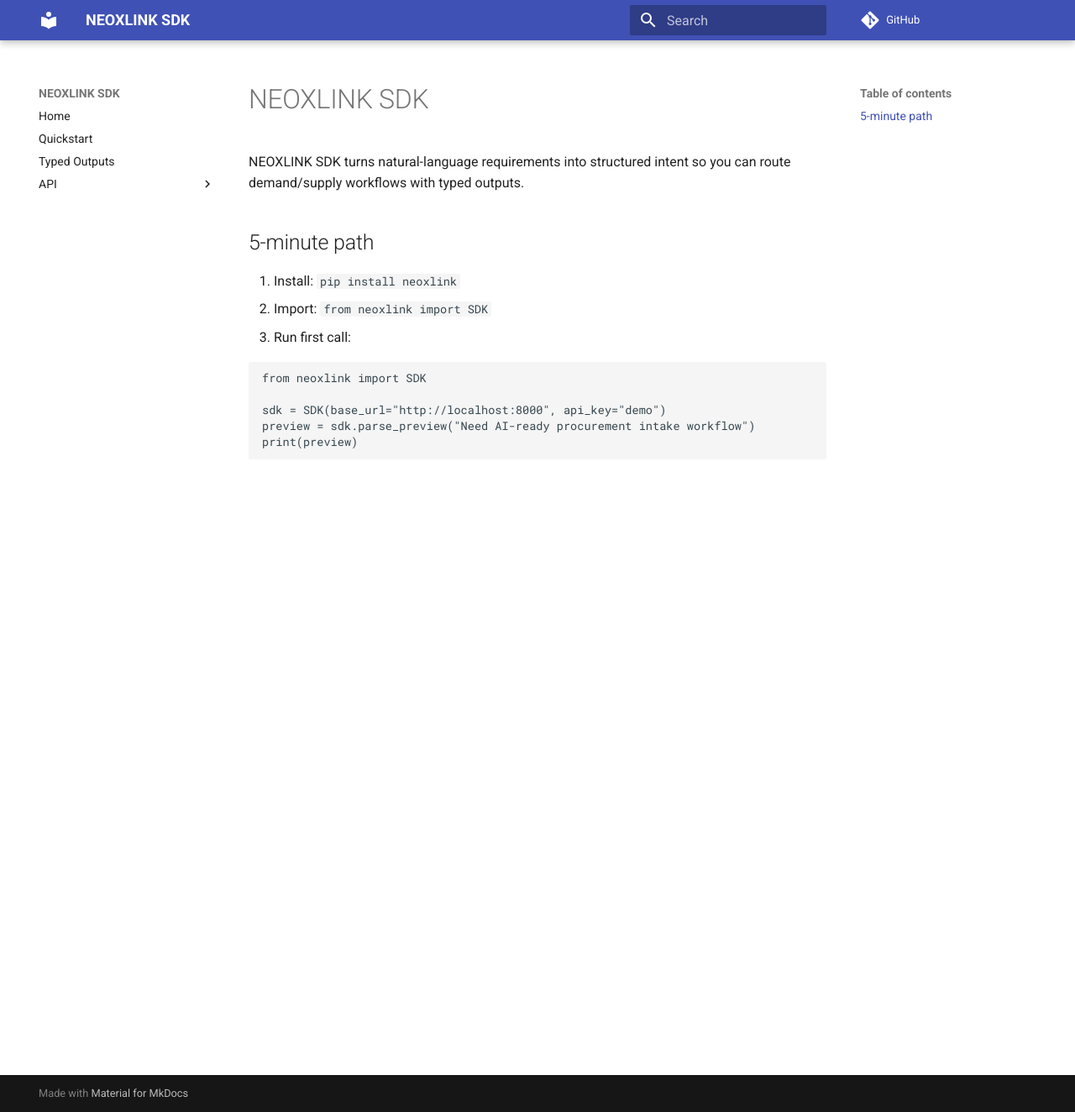
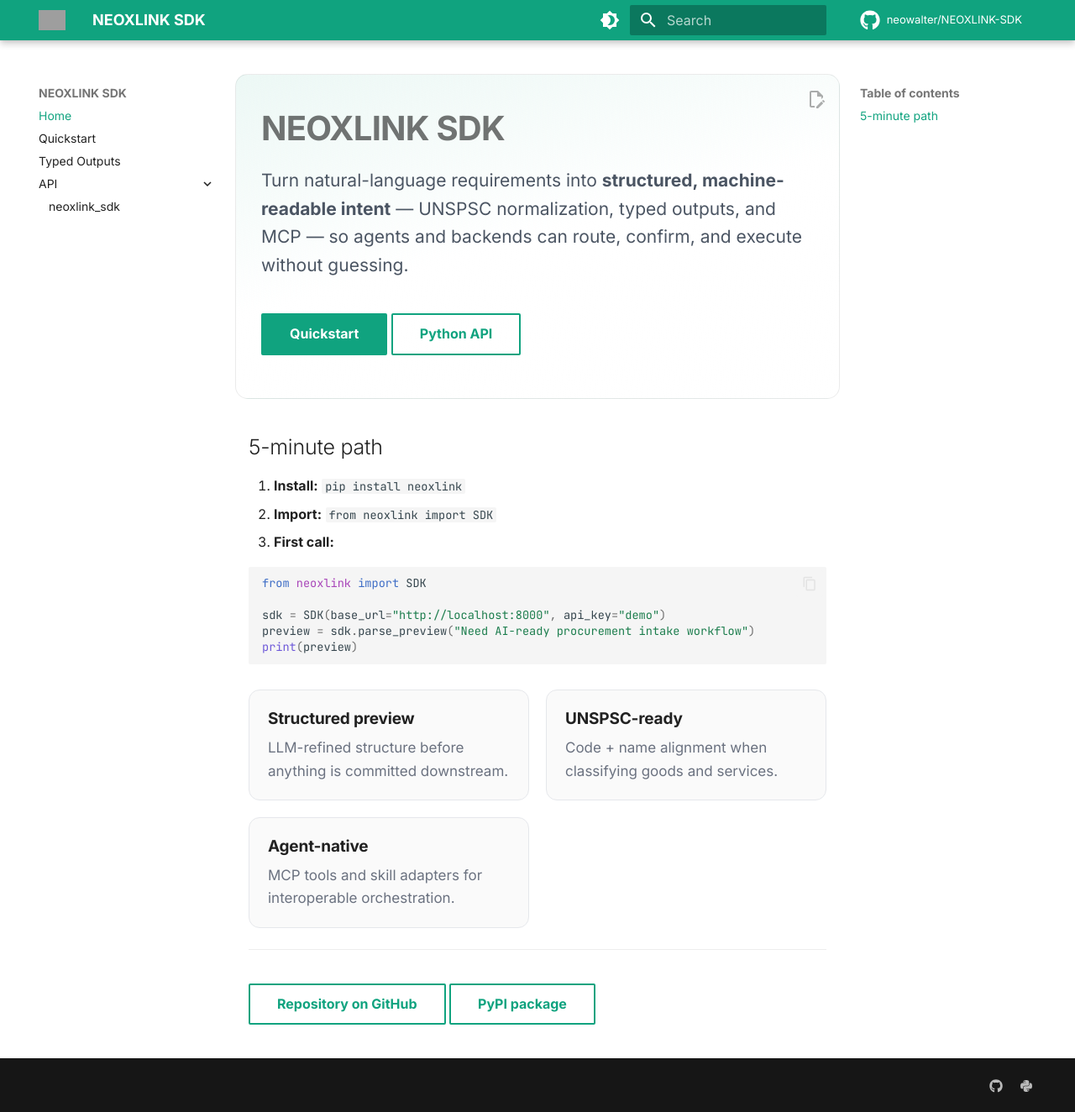
Before and after one commit to neowalter/NEOXLINK-SDK, an MkDocs documentation site: the page built from docs/index.md, in a window 1280 px wide and 1324 px high. Shown: the whole window at 84% size. Built offline with MkDocs 1.6.1 and Material for MkDocs 9.7.7, drawn with Linux system fonts in a browser that asks for light colours; comment, search, counter and statistics services are not loaded; grey boxes are pictures that could not be loaded.

Commit message:
docs: ChatGPT-inspired Material theme and home layout
- Dark-first palette (slate) with custom green accent, Inter + JetBrains Mono
- Header blur, sidebar and code block styling aligned to chat-style UI
- Hero, CTA buttons, and feature cards on the home page
- Fix nav paths to be relative to docs_dir (index.md, etc.)
- Add social links, edit links, search and navigation features
- Disable default generator footer for a cleaner page

Made-with: Cursor

````diff
--- a/docs/index.md
+++ b/docs/index.md
@@ -1,12 +1,28 @@
+---
+title: Home
+description: NEOXLINK SDK — natural language to structured intent for agents and systems.
+---
+
+<div class="nx-hero" markdown="1">
+
 # NEOXLINK SDK
 
-NEOXLINK SDK turns natural-language requirements into structured intent so you can route demand/supply workflows with typed outputs.
+<p class="nx-lead">Turn natural-language requirements into <strong>structured, machine-readable intent</strong> — UNSPSC normalization, typed outputs, and MCP — so agents and backends can route, confirm, and execute without guessing.</p>
+
+<div class="nx-hero-actions" markdown="1">
+
+[Quickstart](quickstart.md){ .md-button .md-button--primary }
+[Python API](api/neoxlink_sdk.md){ .md-button }
+
+</div>
+
+</div>
 
 ## 5-minute path
 
-1. Install: `pip install neoxlink`
-2. Import: `from neoxlink import SDK`
-3. Run first call:
+1. **Install:** `pip install neoxlink`
+2. **Import:** `from neoxlink import SDK`
+3. **First call:**
 
 ```python
 from neoxlink import SDK
@@ -15,3 +31,31 @@ sdk = SDK(base_url="http://localhost:8000", api_key="demo")
 preview = sdk.parse_preview("Need AI-ready procurement intake workflow")
 print(preview)
 ```
+
+<div class="nx-features">
+
+  <div class="nx-feature">
+    <h3>Structured preview</h3>
+    <p>LLM-refined structure before anything is committed downstream.</p>
+  </div>
+
+  <div class="nx-feature">
+    <h3>UNSPSC-ready</h3>
+    <p>Code + name alignment when classifying goods and services.</p>
+  </div>
+
+  <div class="nx-feature">
+    <h3>Agent-native</h3>
+    <p>MCP tools and skill adapters for interoperable orchestration.</p>
+  </div>
+
+</div>
+
+---
+
+<div class="nx-hero-actions" markdown="1">
+
+[Repository on GitHub](https://github.com/neowalter/NEOXLINK-SDK){ .md-button }
+[PyPI package](https://pypi.org/project/neoxlink/){ .md-button }
+
+</div>
--- /dev/null
+++ b/docs/stylesheets/extra.css
@@ -0,0 +1,180 @@
+/* ChatGPT-inspired polish for MkDocs Material — dark-first, calm contrast, green accent */
+
+:root {
+  --nx-chat-bg: #212121;
+  --nx-chat-surface: #2f2f2f;
+  --nx-chat-border: #424242;
+  --nx-chat-muted: #c5c5c5;
+  --nx-chat-accent: #10a37f;
+  --nx-chat-accent-hover: #1a7f64;
+  --nx-hero-glow: rgba(16, 163, 127, 0.12);
+}
+
+/* Custom palette (theme.primary: custom) */
+[data-md-color-primary="custom"] {
+  --md-primary-fg-color: var(--nx-chat-accent);
+  --md-primary-fg-color--light: #1ec99a;
+  --md-primary-fg-color--dark: var(--nx-chat-accent-hover);
+}
+
+[data-md-color-accent="custom"] {
+  --md-accent-fg-color: #19c37d;
+  --md-accent-bg-color: rgba(25, 195, 125, 0.12);
+}
+
+/* Dark scheme: align with ChatGPT-like surfaces */
+[data-md-color-scheme="slate"] {
+  --md-default-bg-color: var(--nx-chat-bg);
+  --md-code-bg-color: #1e1e1e;
+}
+
+[data-md-color-scheme="slate"] .md-header {
+  background-color: rgba(33, 33, 33, 0.85);
+  backdrop-filter: blur(12px);
+  border-bottom: 1px solid var(--nx-chat-border);
+  box-shadow: none;
+}
+
+[data-md-color-scheme="slate"] .md-sidebar--primary {
+  background-color: #171717;
+  border-right: 1px solid var(--nx-chat-border);
+}
+
+[data-md-color-scheme="slate"] .md-nav__link--active {
+  color: var(--nx-chat-accent);
+  font-weight: 600;
+}
+
+[data-md-color-scheme="slate"] .md-typeset a {
+  color: #5eead4;
+}
+
+[data-md-color-scheme="slate"] .md-typeset a:hover {
+  color: #99f6e4;
+}
+
+[data-md-color-scheme="slate"] .md-search__form {
+  background-color: var(--nx-chat-surface);
+  border-radius: 0.5rem;
+  border: 1px solid var(--nx-chat-border);
+}
+
+[data-md-color-scheme="slate"] .md-search__input {
+  color: #ececec;
+}
+
+[data-md-color-scheme="slate"] .md-typeset code {
+  background-color: rgba(47, 47, 47, 0.9);
+  border: 1px solid var(--nx-chat-border);
+  border-radius: 0.35rem;
+}
+
+[data-md-color-scheme="slate"] .md-typeset pre > code {
+  border: 1px solid var(--nx-chat-border);
+  border-radius: 0.5rem;
+}
+
+[data-md-color-scheme="slate"] .md-button--primary {
+  background-color: var(--nx-chat-accent);
+  color: #fff !important;
+  border-radius: 0.5rem;
+  border: none;
+  box-shadow: 0 1px 2px rgba(0, 0, 0, 0.35);
+}
+
+[data-md-color-scheme="slate"] .md-button--primary:hover {
+  background-color: var(--nx-chat-accent-hover);
+}
+
+/* Hero block (home) */
+.nx-hero {
+  margin: -0.5rem -0.8rem 2rem -0.8rem;
+  padding: 2rem 1.5rem 1.75rem;
+  border-radius: 0.75rem;
+  background: linear-gradient(
+    165deg,
+    var(--nx-hero-glow) 0%,
+    rgba(33, 33, 33, 0.4) 45%,
+    transparent 100%
+  );
+  border: 1px solid var(--nx-chat-border);
+}
+
+[data-md-color-scheme="default"] .nx-hero {
+  background: linear-gradient(
+    165deg,
+    rgba(16, 163, 127, 0.08) 0%,
+    rgba(255, 255, 255, 0.6) 50%,
+    transparent 100%
+  );
+  border-color: rgba(0, 0, 0, 0.08);
+}
+
+.nx-hero h1 {
+  font-size: 2rem;
+  font-weight: 600;
+  letter-spacing: -0.02em;
+  line-height: 1.2;
+  margin-bottom: 0.75rem;
+}
+
+.nx-hero .nx-lead {
+  font-size: 1.05rem;
+  color: var(--nx-chat-muted);
+  max-width: 42rem;
+  margin-bottom: 1.25rem;
+}
+
+[data-md-color-scheme="default"] .nx-hero .nx-lead {
+  color: #4b5563;
+}
+
+.nx-hero-actions {
+  display: flex;
+  flex-wrap: wrap;
+  gap: 0.75rem;
+  align-items: center;
+}
+
+/* Feature row */
+.nx-features {
+  display: grid;
+  grid-template-columns: repeat(auto-fit, minmax(220px, 1fr));
+  gap: 1rem;
+  margin-top: 1.5rem;
+}
+
+.nx-feature {
+  padding: 1rem 1.1rem;
+  border-radius: 0.65rem;
+  border: 1px solid var(--nx-chat-border);
+  background: rgba(47, 47, 47, 0.45);
+}
+
+[data-md-color-scheme="default"] .nx-feature {
+  background: #fafafa;
+  border-color: #e5e7eb;
+}
+
+.nx-feature h3 {
+  margin: 0 0 0.35rem;
+  font-size: 0.95rem;
+  font-weight: 600;
+}
+
+.nx-feature p {
+  margin: 0;
+  font-size: 0.85rem;
+  color: var(--nx-chat-muted);
+}
+
+[data-md-color-scheme="default"] .nx-feature p {
+  color: #6b7280;
+}
+
+/* Slightly rounder content container on wide screens */
+@media screen and (min-width: 76.25em) {
+  [data-md-color-scheme="slate"] .md-content {
+    border-radius: 0.35rem;
+  }
+}
--- a/mkdocs.yml
+++ b/mkdocs.yml
@@ -1,8 +1,47 @@
 site_name: NEOXLINK SDK
 site_url: https://neowalter.github.io/NEOXLINK-SDK/
+site_description: Natural language → structured intent — UNSPSC, MCP, typed outputs for agents and backends.
 repo_url: https://github.com/neowalter/NEOXLINK-SDK
+edit_uri: edit/main/docs/
+repo_name: neowalter/NEOXLINK-SDK
+
 theme:
   name: material
+  language: en
+  logo: material/library
+  font:
+    text: Inter
+    code: JetBrains Mono
+  icon:
+    repo: fontawesome/brands/github
+  features:
+    - navigation.instant
+    - navigation.tracking
+    - navigation.expand
+    - navigation.top
+    - search.suggest
+    - search.highlight
+    - search.share
+    - toc.follow
+    - content.code.copy
+    - content.action.edit
+  palette:
+    # Dark-first, ChatGPT-like (slate + custom green accent)
+    - media: "(prefers-color-scheme: dark)"
+      scheme: slate
+      primary: custom
+      accent: custom
+      toggle:
+        icon: material/brightness-7
+        name: Switch to light mode
+    - media: "(prefers-color-scheme: light)"
+      scheme: default
+      primary: custom
+      accent: custom
+      toggle:
+        icon: material/brightness-4
+        name: Switch to dark mode
+
 plugins:
   - search
   - mkdocstrings:
@@ -10,9 +49,38 @@ plugins:
         python:
           options:
             show_source: false
+
+markdown_extensions:
+  - admonition
+  - pymdownx.details
+  - pymdownx.superfences
+  - pymdownx.highlight:
+      anchor_linenums: true
+      line_spans: __span
+      pygments_lang_class: true
+  - pymdownx.inlinehilite
+  - pymdownx.tabbed:
+      alternate_style: true
+  - attr_list
+  - md_in_html
+  - tables
+  - toc:
+      permalink: true
+
+extra_css:
+  - stylesheets/extra.css
+
+extra:
+  generator: false
+  social:
+    - icon: fontawesome/brands/github
+      link: https://github.com/neowalter/NEOXLINK-SDK
+    - icon: fontawesome/brands/python
+      link: https://pypi.org/project/neoxlink/
+
 nav:
-  - Home: docs/index.md
-  - Quickstart: docs/quickstart.md
-  - Typed Outputs: docs/typed-outputs.md
+  - Home: index.md
+  - Quickstart: quickstart.md
+  - Typed Outputs: typed-outputs.md
   - API:
-      - neoxlink_sdk: docs/api/neoxlink_sdk.md
+      - neoxlink_sdk: api/neoxlink_sdk.md
````
